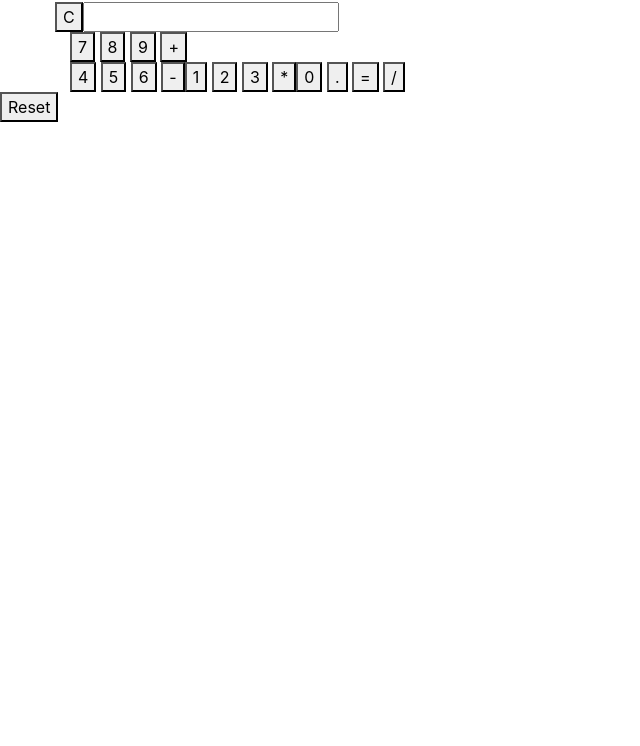
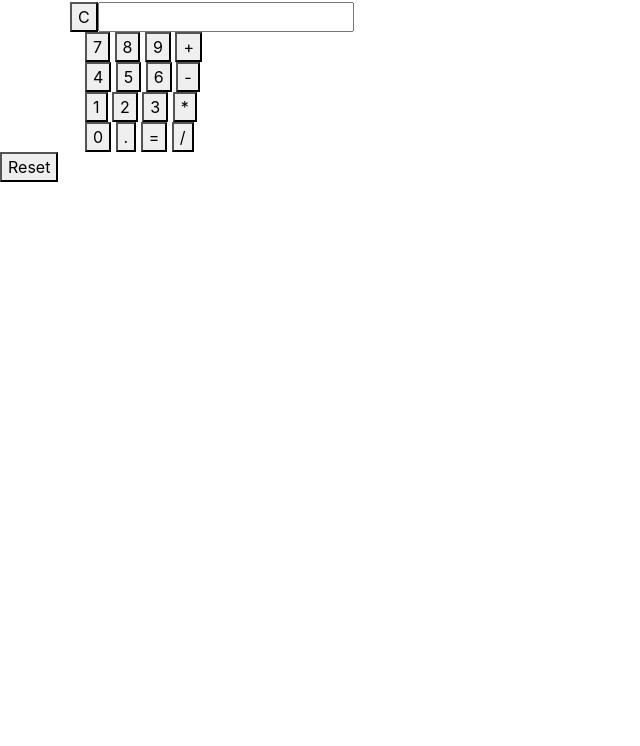
Before and after one commit to BintangSaputra/project-javascript-calculator, a plain HTML site: page index.html in a window 1280 px wide. Shown: the part 54-800 px from the top of the page, without its empty margins (0-640 px from the left). Drawn offline with nearby package versions, Linux system fonts and the light colour scheme.

Commit message:
improve bootstrap

```diff
--- a/index.html
+++ b/index.html
@@ -18,7 +18,7 @@
 
     <div id="calculator" class="calculator">
       <div class="container">
-        <div class="row">
+        <div class="row-align-items-start">
           <div class="row">
             <button onclick="allClear()">C</button>
 
@@ -26,8 +26,6 @@
               <input id="inputNumber" type="text" />
             </form>
           </div>
-
-          <div class="w-100"></div>
 
           <div class="body-cal-1">
             <button class="num" onclick="onNumberPressed(7)">7</button>
```
